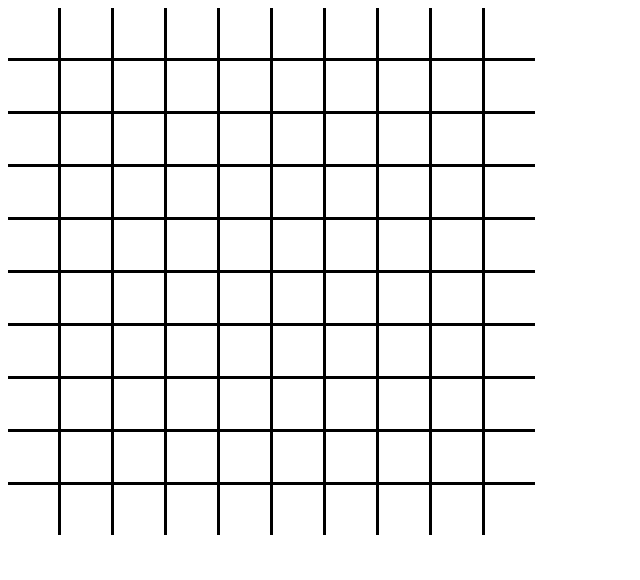
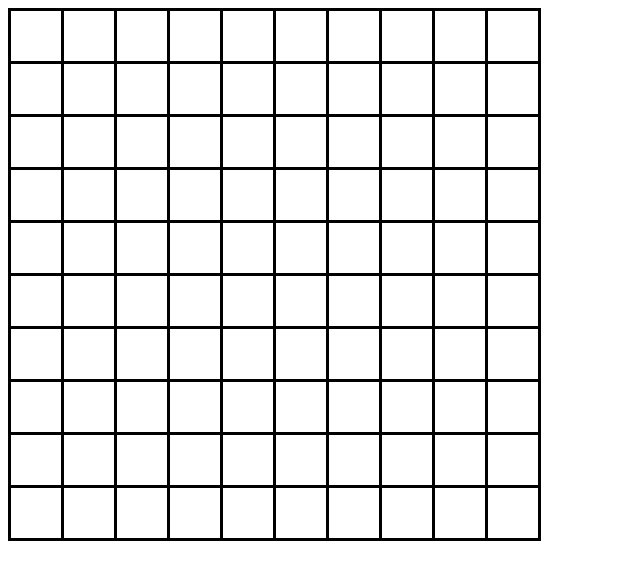
Before and after one commit to Pharaok/nonogram, a React app: page / in a window 1280 px wide. Shown: the top 580 px of the page, without its empty margins (0-640 px from the left). Built offline with nearby package versions, Linux system fonts and the light colour scheme.

Commit message:
Make hint generation function

```diff
--- a/src/components/Grid.scss
+++ b/src/components/Grid.scss
@@ -2,4 +2,5 @@
   display: inline-grid;
   background-color: black;
   grid-gap: 3px;
+  border: 3px solid black;
 }
--- a/src/components/Grid.tsx
+++ b/src/components/Grid.tsx
@@ -7,9 +7,9 @@ type Props = {
   height: number;
 };
 
-const generateBigInt = (s: number): BigInt => {
+const generateBigInt = (size: number): bigint => {
   const seedArray = [];
-  let i = s;
+  let i = size;
   while (i > 0) {
     let b = Math.min(i, 15);
     seedArray.push(
@@ -22,22 +22,68 @@ const generateBigInt = (s: number): BigInt => {
   return BigInt("0b" + seedArray.join(""));
 };
 
+const generateGrid = (width: number, height: number): boolean[][] => {
+  let grid = Array(height);
+  for (let i = 0; i < height; i++) {
+    grid[i] = Array(width);
+    for (let j = 0; j < width; j++) {
+      grid[i][j] = Math.floor(Math.random() * 2);
+    }
+  }
+  return grid;
+};
+
+const generateHints = (grid: boolean[][]): number[][][] => {
+  let rowHints = Array(grid.length);
+  for (let i = 0; i < grid.length; ++i) {
+    rowHints[i] = [];
+    let consecutive = 0;
+    for (let j = 0; j < grid[0].length; ++j) {
+      if (grid[i][j]) {
+        consecutive += 1;
+      } else if (consecutive > 0) {
+        rowHints[i].push(consecutive);
+        consecutive = 0;
+      }
+    }
+    if (consecutive > 0) {
+      rowHints[i].push(consecutive);
+    }
+  }
+
+  let columnHints = Array(grid[0].length);
+  for (let j = 0; j < grid[0].length; ++j) {
+    columnHints[j] = [];
+    let consecutive = 0;
+    for (let i = 0; i < grid.length; ++i) {
+      if (grid[i][j]) {
+        consecutive += 1;
+      } else if (consecutive > 0) {
+        columnHints[j].push(consecutive);
+        consecutive = 0;
+      }
+    }
+    if (consecutive > 0) {
+      columnHints[j].push(consecutive);
+    }
+  }
+
+  return [rowHints, columnHints];
+};
+
 const Grid: React.FC<Props> = (props) => {
-  const size = props.width * props.height;
-  const seed = generateBigInt(size);
-
+  // const size = props.width * props.height;
+  const grid = generateGrid(props.width, props.height);
+  const [rowHints, columnHints] = generateHints(grid);
+  console.log(rowHints, columnHints);
   return (
     <div
       className="grid"
       style={{ gridTemplateColumns: `repeat(${props.width}, auto)` }}
     >
-      {seed
-        .toString(2)
-        .padStart(size, "0")
-        .split("")
-        .map((x, i) => {
-          return <Cell key={i} />;
-        })}
+      {grid.map((x, i) => {
+        return x.map((y, j) => <Cell key={i * props.width + j} />);
+      })}
     </div>
   );
 };
--- a/tsconfig.json
+++ b/tsconfig.json
@@ -11,7 +11,7 @@
     // "disableReferencedProjectLoad": true,             /* Reduce the number of projects loaded automatically by TypeScript. */
 
     /* Language and Environment */
-    "target": "es5",                                     /* Set the JavaScript language version for emitted JavaScript and include compatible library declarations. */
+    "target": "ES2020",                                     /* Set the JavaScript language version for emitted JavaScript and include compatible library declarations. */
     // "lib": [],                                        /* Specify a set of bundled library declaration files that describe the target runtime environment. */
     "jsx": "react",                                      /* Specify what JSX code is generated. */
     // "experimentalDecorators": true,                   /* Enable experimental support for TC39 stage 2 draft decorators. */
```
